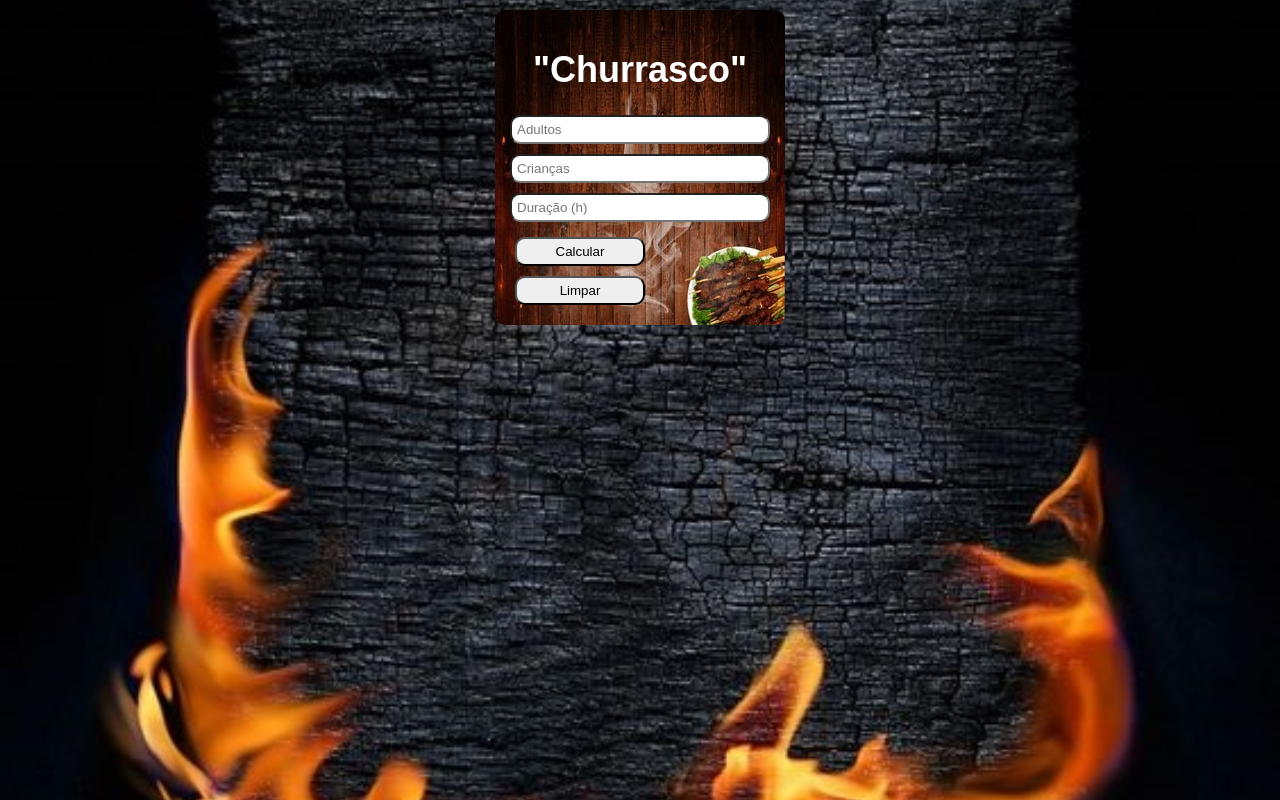
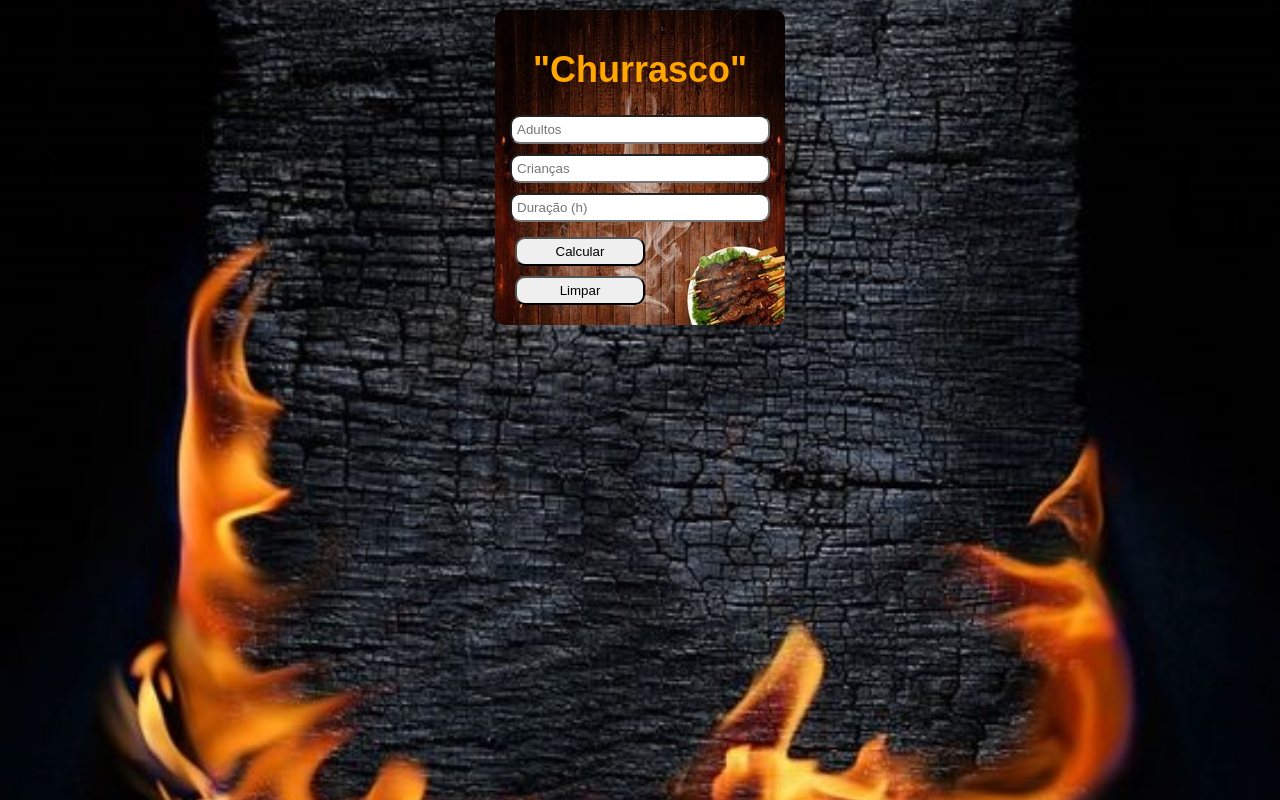
Before and after one commit to Deividenner/Churrascometro, a plain HTML site: page index.html in a window 1280 px wide. Drawn offline with Linux system fonts and the light colour scheme.

Commit message:
alteração de cor

```diff
--- a/Css/Style.css
+++ b/Css/Style.css
@@ -13,7 +13,7 @@ h1{
 }
 
 .container{
-    color: white;
+    color: #ffa600;
     font-family: Arial, Helvetica, sans-serif;
     font-size:large;
     max-width: 260px;
```
